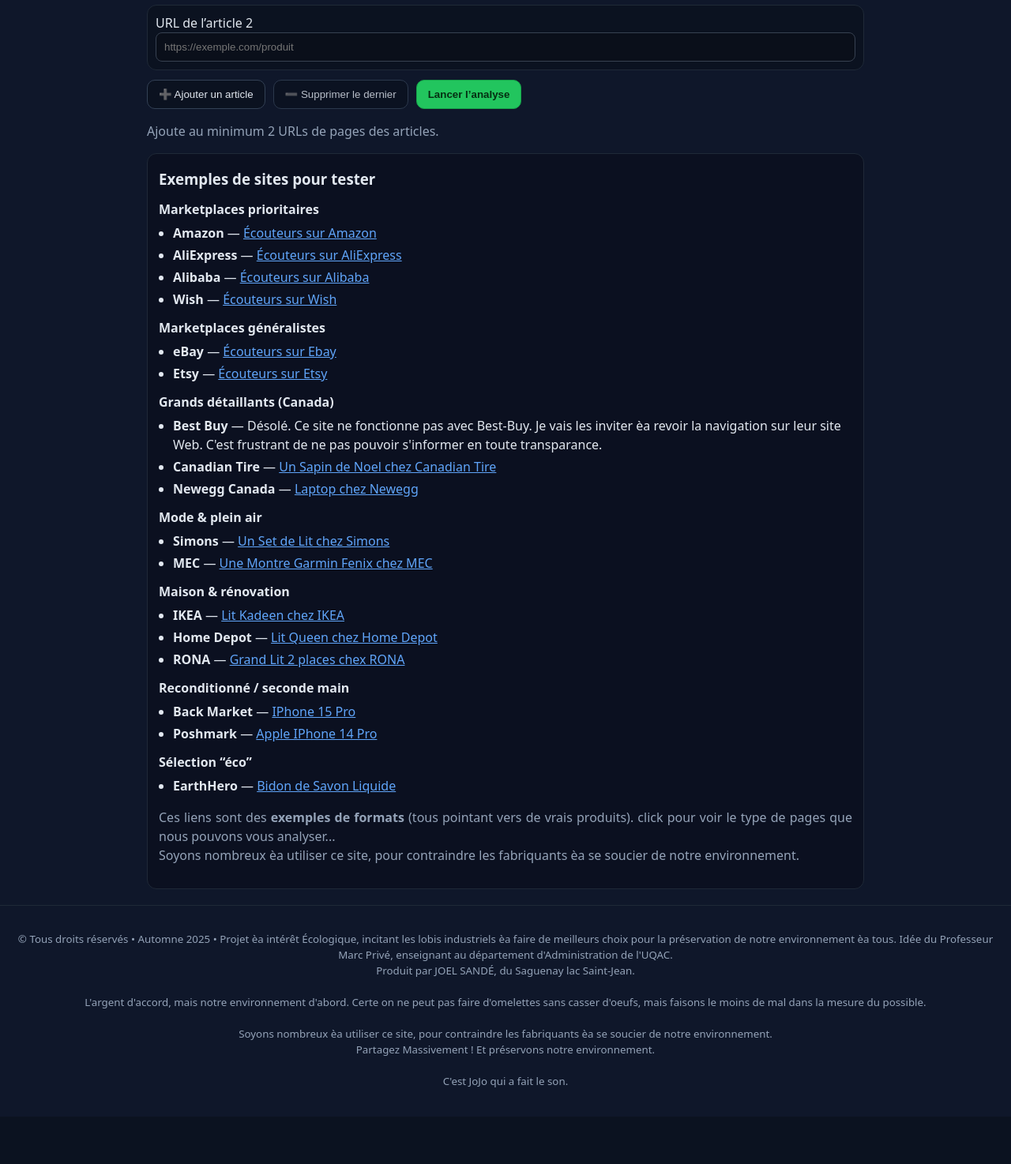
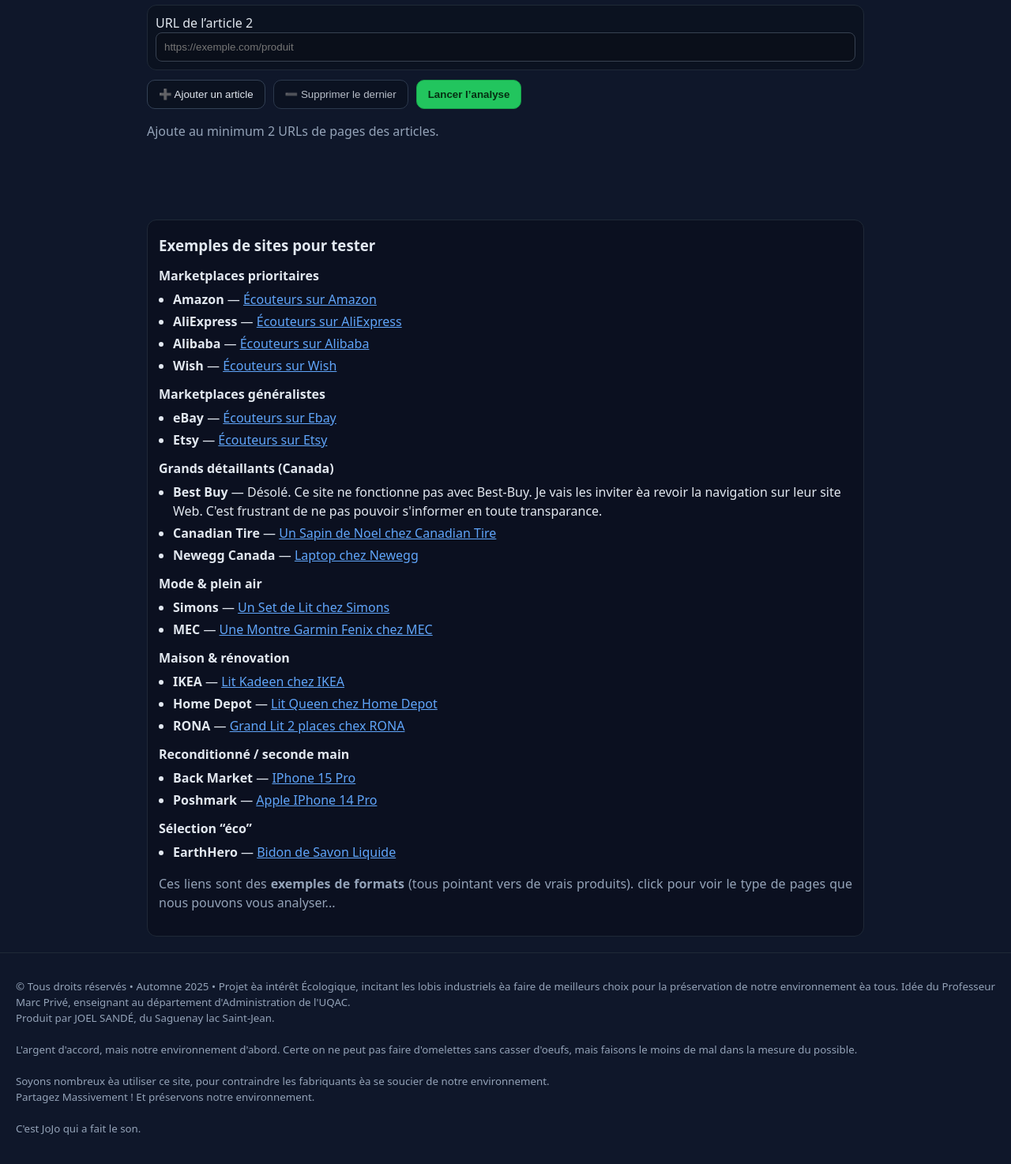
Before and after one commit to joel3500/Achat_Eco_Responsable, a Flask app: page / in a window 1280 px wide. Shown: the part 402-1876 px from the top of the page at 79% size. Before the commit the page ends 1779 px from the top, so only its background shows below. Run offline with Flask 3, Linux system fonts and the light colour scheme.

Commit message:
les textes sont maintenant justufy

```diff
--- a/docs/index.html
+++ b/docs/index.html
@@ -24,7 +24,7 @@
     .wrap{max-width:980px;margin:0 auto;padding:28px 16px}
     header{padding:38px 0 12px}
     h1{font-size:32px;margin:0}
-    p.lead{color:var(--muted);max-width:60ch;margin:8px 0 0}
+    p.lead{color:var(--muted);max-width:60ch;margin:8px 0 0; text-align: justify; justify-content:space-between;}
     .hero{display:grid;grid-template-columns:1.2fr .8fr;gap:20px;align-items:center;margin:24px 0 10px}
     .panel{background:var(--panel);border:1px solid var(--line);border-radius:16px;padding:18px}
     .btns{display:flex;flex-wrap:wrap;gap:10px;margin-top:14px}
--- a/static/styles.css
+++ b/static/styles.css
@@ -23,7 +23,7 @@
 .grid{display:grid;grid-template-columns:repeat(2,minmax(0,1fr));gap:10px;margin-top:10px}
 pre{white-space:pre-wrap;background:#0a0f1a;padding:10px;border-radius:10px;border:1px solid #1f2937}
 footer{padding:20px;border-top:1px solid #1f2937;text-align:center;color:var(--muted)}
-
+footer small p {text-align: justify; justify-content:space-between;}
 .msg.ok { color: #34d399; } /* vert doux */
 
 .site-shortlist {
--- a/templates/images.html
+++ b/templates/images.html
@@ -17,6 +17,7 @@
     .match .meta a{word-break:break-all}
     .match .site{font-size:.9rem;opacity:.8}
     .match .price{font-weight:600;color:#34d399}
+    footer small p {text-align: justify; justify-content:space-between;}
   </style>
 
 </head>
@@ -95,7 +96,7 @@
     <small>
       <p>
         © Tous droits réservés • Automne 2025 • Projet èa intérêt Écologique, incitant les lobis industriels èa faire de meilleurs choix pour la préservation de notre environnement èa tous.
-        Idée du Professeur Marc Privé, enseignant au département d'Administration de l'UQAC. <br>
+        Idée du Professeur Marc Privé, enseignant au département d'Administration de l'UQAC.
         Produit par JOEL SANDÉ, du Saguenay Lac Saint-Jean. <br><br>
 
         L'argent d'accord, mais notre environnement d'abord. Certe on ne peut pas faire d'omelettes sans casser d'oeufs, mais faisons le moins de mal dans la mesure du possible. <br><br>
--- a/templates/index.html
+++ b/templates/index.html
@@ -54,7 +54,7 @@
             <p class="hint">Ajoute au minimum 2 URLs de pages des articles.</p>
             <div id="msg" class="msg"></div>
 
-    </section>
+    </section><br><br><br>
 
     <!-- ——— Short-list de sites (exemples d’URL produit) ——— -->
             <section class="site-shortlist">
@@ -142,7 +142,6 @@
               <p class="hint">
                 Ces liens sont des <b>exemples de formats</b> (tous pointant vers de vrais produits).
                 click pour voir le type de pages que nous pouvons vous analyser... <br>
-                Soyons nombreux èa utiliser ce site, pour contraindre les fabriquants èa se soucier de notre environnement.
               </p>
             </section>
 
```
